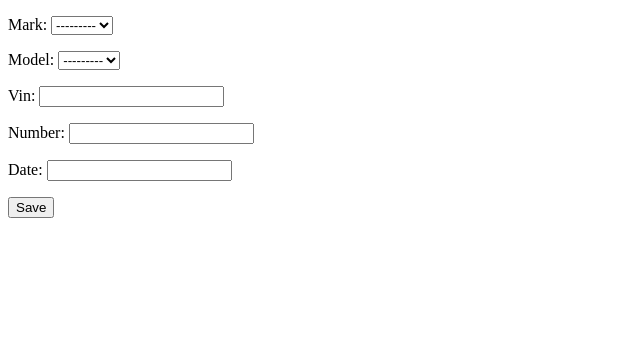
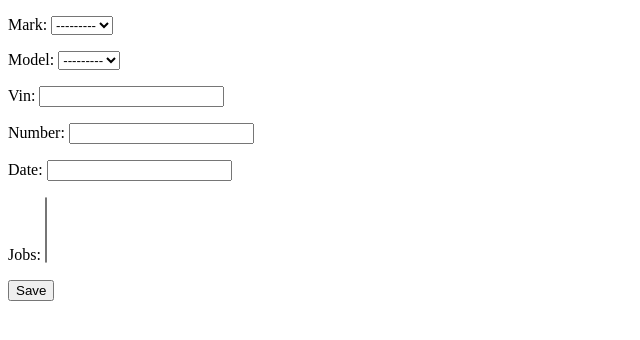
Before and after one commit to margarita-v/CarWorkshopServer, a Django app: page / in a window 1280 px wide. Shown: the top 340 px of the page, without its empty margins (0-640 px from the left). Run offline with Django 3.2, Linux system fonts and the light colour scheme; data that the repository does not hold is empty.

Commit message:
Adding job statuses for tasks was finished

```diff
--- a/car_workshop/forms.py
+++ b/car_workshop/forms.py
@@ -12,3 +12,7 @@ class AddTaskForm(forms.ModelForm):
     class Meta:
         model = Task
         fields = ('mark', 'model', 'vin', 'number', 'date',)
+
+
+class AddJobForm(forms.Form):
+    jobs = forms.ModelMultipleChoiceField(queryset=Job.objects.all(), label='Jobs')
--- a/car_workshop/models.py
+++ b/car_workshop/models.py
@@ -70,4 +70,4 @@ class JobStatus(models.Model):
         verbose_name_plural = 'Job statuses'
 
     def __str__(self):
-        return self.task + ' ' + self.job + ' ' + self.status
+        return str(self.task) + ' ' + str(self.job) + ' ' + str(self.status)
--- a/car_workshop/templates/workshop/add_task.html
+++ b/car_workshop/templates/workshop/add_task.html
@@ -5,7 +5,8 @@
 <div>
 <form method="POST" enctype="multipart/form-data">
     {% csrf_token %}
-    {{ form.as_p }}
+    {{ form_task.as_p }}
+    {{ form_jobs.as_p }}
     <button type="submit">Save</button>
 </form>
 </div>
--- a/car_workshop/views.py
+++ b/car_workshop/views.py
@@ -2,8 +2,9 @@ from django.forms import model_to_dict
 from django.http import JsonResponse
 from django.shortcuts import get_object_or_404, redirect, render
 from django.utils.text import slugify
+from django.db import transaction
 
-from .forms import AddTaskForm
+from .forms import *
 from .models import *
 
 
@@ -32,14 +33,29 @@ def job_list(request):
     return JsonResponse({'jobs': jobs})
 
 
+@transaction.atomic
 def new_task(request):
     if request.method == "POST":
-        form = AddTaskForm(request.POST)
-        if form.is_valid():
-            task = form.save(commit=False)
+        form_task = AddTaskForm(request.POST)
+        form_jobs = AddJobForm(request.POST)
+        if form_task.is_valid() and form_jobs.is_valid():
+            task = form_task.save(commit=False)
             task.slug = slugify(task.number)
             task.save()
+            # get chosen job's names
+            data = form_jobs.cleaned_data
+            for job in data['jobs']:
+                # find chosen job
+                job = Job.objects.get(job_name=job)
+                # create job status for current job in current task
+                job_status = JobStatus()
+                job_status.task = task
+                job_status.job = job
+                job_status.save()
             return redirect('/')
+        else:
+            return render(request, 'workshop/add_task.html', {'form_task': form_task, 'form_jobs': form_jobs})
     else:
-        form = AddTaskForm()
-        return render(request, 'workshop/add_task.html', {'form': form})
+        form_task = AddTaskForm()
+        form_jobs = AddJobForm()
+        return render(request, 'workshop/add_task.html', {'form_task': form_task, 'form_jobs': form_jobs})
```
